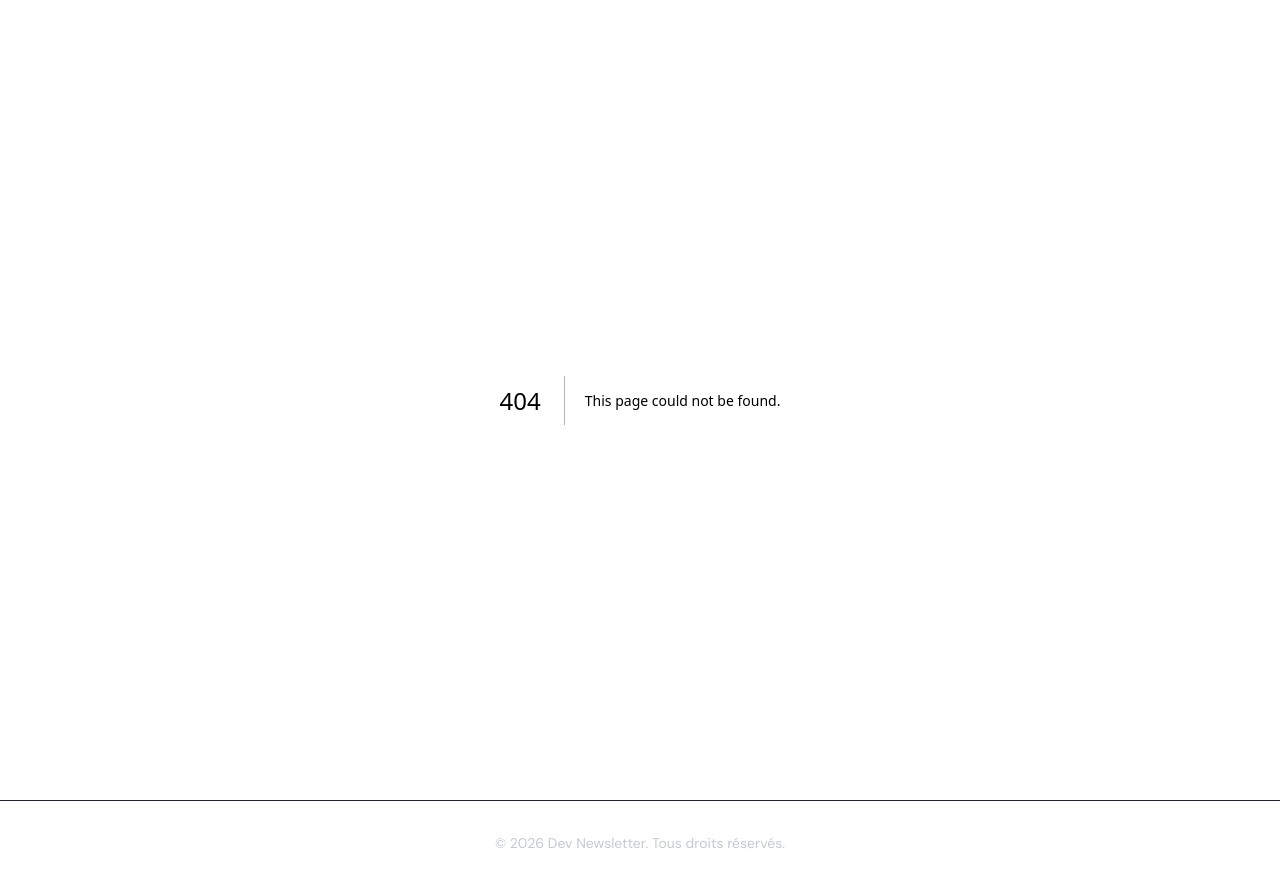
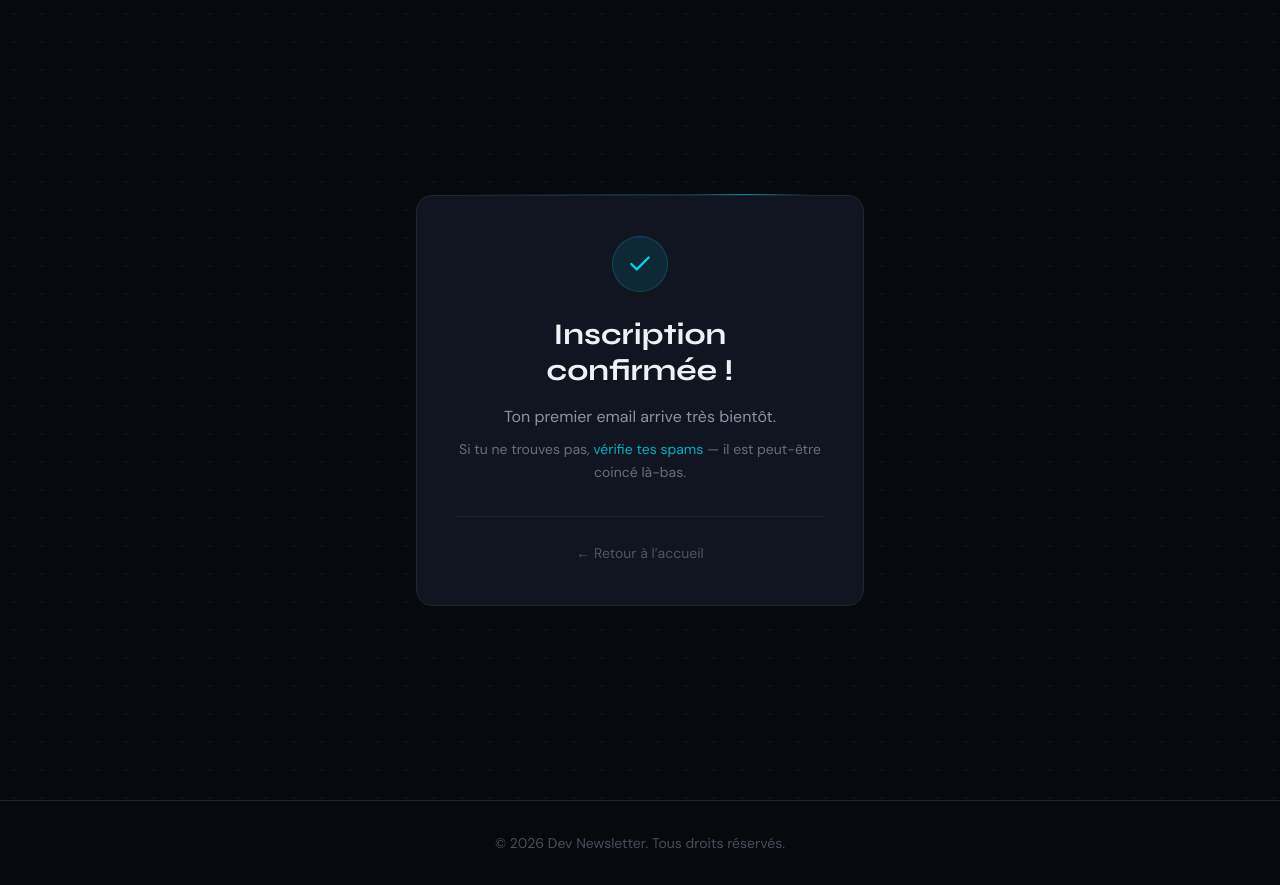
Before and after one commit to adnan974/yt-landing-page, a Next.js app: page /confirmation in a window 1280 px wide. Before the commit this address had no page. Built offline with nearby package versions, Linux system fonts and the light colour scheme.

Commit message:
feat: add confirmation page and update EmailForm to redirect on successful subscription

```diff
--- /dev/null
+++ b/app/confirmation/page.tsx
@@ -0,0 +1,80 @@
+import Link from "next/link";
+import type { Metadata } from "next";
+
+export const metadata: Metadata = {
+  title: "Confirmation — Newsletter Dev AI",
+  description: "Votre inscription est confirmée.",
+};
+
+export default function ConfirmationPage() {
+  return (
+    <main className="flex flex-col min-h-screen w-full bg-[#08090e] bg-dot-grid">
+      <section className="flex-1 flex flex-col items-center justify-center py-12 px-4">
+        <div
+          className="w-full max-w-md"
+          style={{ animation: "fadeInUp 0.6s ease-out both" }}
+        >
+          {/* Top accent shimmer */}
+          <div
+            className="relative h-px mx-8 mb-0 overflow-hidden"
+            aria-hidden="true"
+          >
+            <div className="absolute inset-0 bg-gradient-to-r from-transparent via-[#00d4ef]/25 to-transparent" />
+            <div
+              className="absolute inset-y-0 w-1/3 bg-gradient-to-r from-transparent via-[#00d4ef]/60 to-transparent"
+              style={{ animation: "shimmer 3s ease-in-out infinite" }}
+            />
+          </div>
+
+          {/* Card */}
+          <div className="bg-[#111520] rounded-2xl p-8 md:p-10 border border-[#1e2535] text-center">
+            {/* Icon */}
+            <div
+              className="inline-flex items-center justify-center w-14 h-14 rounded-full bg-[#00d4ef]/10 border border-[#00d4ef]/20 mb-6"
+              aria-hidden="true"
+            >
+              <svg
+                width="26"
+                height="26"
+                viewBox="0 0 24 24"
+                fill="none"
+                stroke="#00d4ef"
+                strokeWidth="2.2"
+                strokeLinecap="round"
+                strokeLinejoin="round"
+              >
+                <polyline points="20 6 9 17 4 12" />
+              </svg>
+            </div>
+
+            {/* Heading */}
+
+            <h1 className="font-display text-2xl md:text-3xl font-bold text-[#eef2f7] mb-4">
+              Inscription confirmée&nbsp;!
+            </h1>
+
+            {/* Message */}
+            <p className="text-[#8a94a6] text-base leading-relaxed mb-2">
+              Ton premier email arrive très bientôt.
+            </p>
+            <p className="text-[#8a94a6]/70 text-sm leading-relaxed">
+              Si tu ne trouves pas,{" "}
+              <span className="text-[#00d4ef]/80">vérifie tes spams</span> — il
+              est peut-être coincé là-bas.
+            </p>
+
+            {/* Divider */}
+            <div className="mt-8 pt-6 border-t border-[#1e2535]">
+              <Link
+                href="/"
+                className="text-sm text-[#8a94a6]/50 hover:text-[#00d4ef] transition-colors duration-200"
+              >
+                ← Retour à l&rsquo;accueil
+              </Link>
+            </div>
+          </div>
+        </div>
+      </section>
+    </main>
+  );
+}
--- a/components/EmailForm.tsx
+++ b/components/EmailForm.tsx
@@ -1,12 +1,14 @@
 "use client";
 
 import { useState } from "react";
+import { useRouter } from "next/navigation";
 import { Button } from "@/components/ui/button";
 import { Input } from "@/components/ui/input";
 
 type FormState = "idle" | "loading" | "success" | "error";
 
 export default function EmailForm() {
+  const router = useRouter();
   const [email, setEmail] = useState("");
   const [state, setState] = useState<FormState>("idle");
   const [message, setMessage] = useState("");
@@ -26,13 +28,7 @@ export default function EmailForm() {
       const data = await response.json();
 
       if (response.ok || response.status === 200) {
-        setState("success");
-        setEmail("");
-        setMessage("Inscription\u00a0r\u00e9ussie\u00a0!");
-        setTimeout(() => {
-          setState("idle");
-          setMessage("");
-        }, 5000);
+        router.push("/confirmation");
       } else {
         setState("error");
         setMessage(data.message || "Une erreur est survenue");
@@ -69,7 +65,7 @@ export default function EmailForm() {
                 Accès gratuit
               </p>
               <h2 className="font-display text-xl md:text-2xl font-bold text-[#eef2f7]">
-                Recevez le résumé et la newsletter
+                Recevez le guide gratuitement
               </h2>
             </div>
 
@@ -108,8 +104,7 @@ export default function EmailForm() {
                       Inscription&#8230;
                     </span>
                   )}
-                  {state === "success" && "\u2713 Inscrit\u00a0!"}
-                  {state === "idle" && "S'incrire \u2192"}
+                  {state === "idle" && "Recevoir le guide \u2192"}
                   {state === "error" && "R\u00e9essayer \u2192"}
                 </Button>
               </div>
@@ -121,7 +116,7 @@ export default function EmailForm() {
                 aria-live="polite"
                 className={`mt-3 text-sm min-h-[1.25rem] transition-opacity duration-300 ${
                   message ? "opacity-100" : "opacity-0"
-                } ${state === "success" ? "text-[#7aff00]" : "text-red-400"}`}
+                } text-red-400`}
               >
                 {message || "\u00a0"}
               </p>
@@ -135,7 +130,7 @@ export default function EmailForm() {
               >
                 <li>1 email / semaine</li>
                 <li>0 spam</li>
-                <li>Désinscription en 1 clic</li>
+                <li>D\u00e9sinscription en 1 clic</li>
               </ul>
             </div>
           </div>
```
